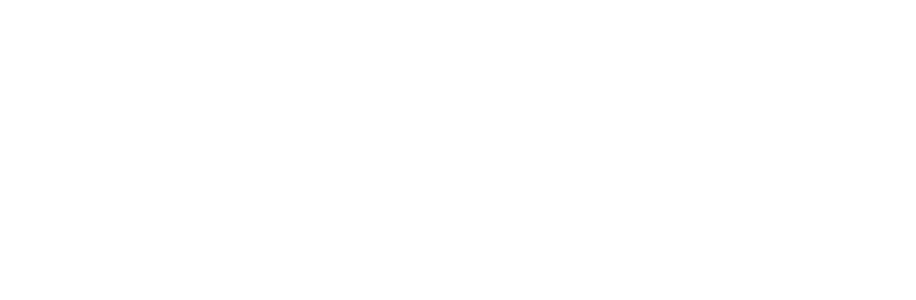
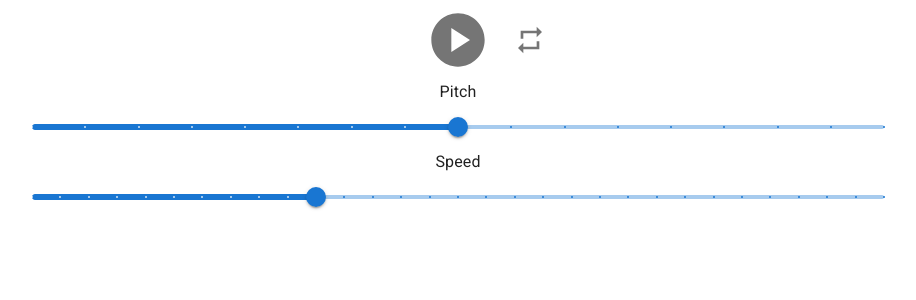
Before and after one commit to battistar/audio-shifter, a React (Vite) app: page / in a window 1280 px wide. Shown: the top 300 px of the page, without its empty margins (182-1098 px from the left). Built offline with nearby package versions, Linux system fonts and the light colour scheme.

Commit message:
Add playback buttons

```diff
--- a/src/App.tsx
+++ b/src/App.tsx
@@ -1,5 +1,50 @@
+import { Container } from '@mui/material';
+import PlaybackButtons from './components/PlaybackButtons';
+import PlaybackEffects from './components/PlaybackEffects';
+import { usePlayback } from './store';
+import { useCallback } from 'react';
+
 const App = (): JSX.Element => {
-  return <></>;
+  const { setIsPlaying, setIsRepeating, isPlaying, isRepeating, setPitch, setSpeed, pitch, speed } = usePlayback();
+
+  const handlePlayClick = useCallback(() => {
+    setIsPlaying(!isPlaying);
+  }, [setIsPlaying, isPlaying]);
+
+  const handleRepeatClick = useCallback(() => {
+    setIsRepeating(!isRepeating);
+  }, [setIsRepeating, isRepeating]);
+
+  const handlePitchChange = useCallback(
+    (pitch: number) => {
+      setPitch(pitch);
+    },
+    [setPitch]
+  );
+
+  const handleSpeedChange = useCallback(
+    (speed: number) => {
+      setSpeed(speed);
+    },
+    [setSpeed]
+  );
+
+  return (
+    <Container maxWidth="md">
+      <PlaybackButtons
+        onPlayClick={handlePlayClick}
+        onRepeatClick={handleRepeatClick}
+        isPlaying={isPlaying}
+        isRepeating={isRepeating}
+      />
+      <PlaybackEffects
+        onPitchChange={handlePitchChange}
+        onSpeedChange={handleSpeedChange}
+        pitch={pitch}
+        speed={speed}
+      />
+    </Container>
+  );
 };
 
 export default App;
--- /dev/null
+++ b/src/components/PlayButton.tsx
@@ -0,0 +1,20 @@
+import { IconButton, SxProps, Theme } from '@mui/material';
+import { PlayCircle as PlayIcon, PauseCircle as PauseIcon } from '@mui/icons-material';
+
+interface RepeatButtonProps {
+  onClick: () => void;
+  actived: boolean;
+  sx?: SxProps<Theme>;
+}
+
+const iconSize = { height: 64, width: 64 };
+
+const PlayButton = ({ onClick, actived, sx }: RepeatButtonProps): JSX.Element => {
+  return (
+    <IconButton onClick={onClick} sx={[...(Array.isArray(sx) ? sx : [sx])]}>
+      {actived ? <PauseIcon sx={iconSize} /> : <PlayIcon sx={iconSize} />}
+    </IconButton>
+  );
+};
+
+export default PlayButton;
--- /dev/null
+++ b/src/components/PlaybackButtons.tsx
@@ -0,0 +1,33 @@
+import PlayButton from './PlayButton';
+import RepeatButton from './RepeatButton';
+import { Stack, SxProps, Theme } from '@mui/material';
+
+interface PlaybackButtonsProps {
+  onPlayClick: () => void;
+  onRepeatClick: () => void;
+  isPlaying?: boolean;
+  isRepeating?: boolean;
+  sx?: SxProps<Theme>;
+}
+
+const PlaybackButtons = ({
+  onPlayClick,
+  onRepeatClick,
+  isPlaying = false,
+  isRepeating = false,
+  sx = [],
+}: PlaybackButtonsProps): JSX.Element => {
+  return (
+    <Stack
+      direction="row"
+      gap={1}
+      sx={[{ justifyContent: 'center', alignItems: 'center' }, ...(Array.isArray(sx) ? sx : [sx])]}
+    >
+      <RepeatButton onClick={onRepeatClick} actived={isRepeating} sx={{ visibility: 'hidden' }} />
+      <PlayButton onClick={onPlayClick} actived={isPlaying} />
+      <RepeatButton onClick={onRepeatClick} actived={isRepeating} />
+    </Stack>
+  );
+};
+
+export default PlaybackButtons;
--- /dev/null
+++ b/src/components/PlaybackEffects.tsx
@@ -0,0 +1,70 @@
+import { useCallback } from 'react';
+import { Slider, Stack, SxProps, Theme, Typography } from '@mui/material';
+
+interface PlaybackEffectsProps {
+  onPitchChange: (pitch: number) => void;
+  onSpeedChange: (speed: number) => void;
+  pitch: number;
+  speed: number;
+  sx?: SxProps<Theme>;
+}
+
+const PlaybackEffects = ({
+  onPitchChange,
+  onSpeedChange,
+  pitch,
+  speed,
+  sx = [],
+}: PlaybackEffectsProps): JSX.Element => {
+  const handlePitchChange = useCallback(
+    (_e: Event, value: number | number[]) => {
+      onPitchChange(value as number);
+    },
+    [onPitchChange]
+  );
+
+  const handleSpeedChange = useCallback(
+    (_e: Event, value: number | number[]) => {
+      onSpeedChange(value as number);
+    },
+    [onSpeedChange]
+  );
+
+  const handleSpeedLabelFormat = useCallback((value: number): string => {
+    return `${value}x`;
+  }, []);
+
+  return (
+    <Stack gap={1} sx={[...(Array.isArray(sx) ? sx : [sx])]}>
+      <Stack gap={1} sx={{ justifyContent: 'center', alignItems: 'center' }}>
+        <Typography>Pitch</Typography>
+        <Slider
+          valueLabelDisplay="auto"
+          defaultValue={0}
+          step={1}
+          marks
+          min={-8}
+          max={8}
+          onChange={handlePitchChange}
+          value={pitch}
+        />
+      </Stack>
+      <Stack gap={1} sx={{ justifyContent: 'center', alignItems: 'center' }}>
+        <Typography>Speed</Typography>
+        <Slider
+          valueLabelDisplay="auto"
+          valueLabelFormat={handleSpeedLabelFormat}
+          defaultValue={1}
+          step={0.05}
+          marks
+          min={0.5}
+          max={2}
+          onChange={handleSpeedChange}
+          value={speed}
+        />
+      </Stack>
+    </Stack>
+  );
+};
+
+export default PlaybackEffects;
--- /dev/null
+++ b/src/components/RepeatButton.tsx
@@ -0,0 +1,20 @@
+import { IconButton, SxProps, Theme } from '@mui/material';
+import { Repeat as RepeatIcon } from '@mui/icons-material';
+
+interface RepeatButtonProps {
+  onClick: () => void;
+  actived?: boolean;
+  sx?: SxProps<Theme>;
+}
+
+const RepeatButton = ({ onClick, actived = false, sx = [] }: RepeatButtonProps): JSX.Element => {
+  return (
+    <IconButton onClick={onClick} sx={[...(Array.isArray(sx) ? sx : [sx])]}>
+      <RepeatIcon
+        sx={{ height: 32, width: 32, color: (theme) => (actived ? theme.palette.primary.main : 'inherit') }}
+      ></RepeatIcon>
+    </IconButton>
+  );
+};
+
+export default RepeatButton;
--- a/src/main.tsx
+++ b/src/main.tsx
@@ -6,10 +6,13 @@
 import '@fontsource/roboto/500.css';
 import '@fontsource/roboto/700.css';
 import { CssBaseline } from '@mui/material';
+import { DataProvider } from './store/index.tsx';
 
 ReactDOM.createRoot(document.getElementById('root') as HTMLElement).render(
   <React.StrictMode>
     <CssBaseline />
-    <App />
+    <DataProvider>
+      <App />
+    </DataProvider>
   </React.StrictMode>
 );
--- /dev/null
+++ b/src/store/hooks/usePlaybackSource.tsx
@@ -0,0 +1,75 @@
+import { useCallback, useReducer } from 'react';
+
+type PlaybackState = {
+  isPlaying: boolean;
+  isRepeating: boolean;
+  pitch: number;
+  speed: number;
+};
+
+type PlaybackActions =
+  | { type: 'setIsPlaying'; payload: boolean }
+  | { type: 'setIsRepeating'; payload: boolean }
+  | { type: 'setPitch'; payload: number }
+  | { type: 'setSpeed'; payload: number };
+
+const usePlaybackSource = (): {
+  isPlaying: boolean;
+  isRepeating: boolean;
+  pitch: number;
+  speed: number;
+  setIsPlaying: (isPlaying: boolean) => void;
+  setIsRepeating: (isRepeating: boolean) => void;
+  setPitch: (pitch: number) => void;
+  setSpeed: (speed: number) => void;
+} => {
+  const [{ isPlaying, isRepeating, pitch, speed }, dispatch] = useReducer(
+    (state: PlaybackState, action: PlaybackActions) => {
+      switch (action.type) {
+        case 'setIsPlaying':
+          return { ...state, isPlaying: action.payload };
+        case 'setIsRepeating':
+          return { ...state, isRepeating: action.payload };
+        case 'setPitch':
+          return { ...state, pitch: action.payload };
+        case 'setSpeed':
+          return { ...state, speed: action.payload };
+      }
+    },
+    {
+      isPlaying: false,
+      isRepeating: false,
+      pitch: 0,
+      speed: 1,
+    }
+  );
+
+  const setIsPlaying = useCallback((isPlaying: boolean) => {
+    dispatch({ type: 'setIsPlaying', payload: isPlaying });
+  }, []);
+
+  const setIsRepeating = useCallback((isRepeating: boolean) => {
+    dispatch({ type: 'setIsRepeating', payload: isRepeating });
+  }, []);
+
+  const setPitch = useCallback((pitch: number) => {
+    dispatch({ type: 'setPitch', payload: pitch });
+  }, []);
+
+  const setSpeed = useCallback((speed: number) => {
+    dispatch({ type: 'setSpeed', payload: speed });
+  }, []);
+
+  return {
+    isPlaying,
+    isRepeating,
+    pitch,
+    speed,
+    setIsPlaying,
+    setIsRepeating,
+    setPitch,
+    setSpeed,
+  };
+};
+
+export default usePlaybackSource;
--- /dev/null
+++ b/src/store/index.tsx
@@ -0,0 +1,12 @@
+import { ReactNode, createContext, useContext } from 'react';
+import usePlaybackSource from './hooks/usePlaybackSource';
+
+const PlaybackContext = createContext<ReturnType<typeof usePlaybackSource>>({} as ReturnType<typeof usePlaybackSource>);
+
+export const usePlayback = (): ReturnType<typeof usePlaybackSource> => {
+  return useContext(PlaybackContext);
+};
+
+export const DataProvider = ({ children }: { children: ReactNode }): JSX.Element => {
+  return <PlaybackContext.Provider value={usePlaybackSource()}>{children}</PlaybackContext.Provider>;
+};
```
